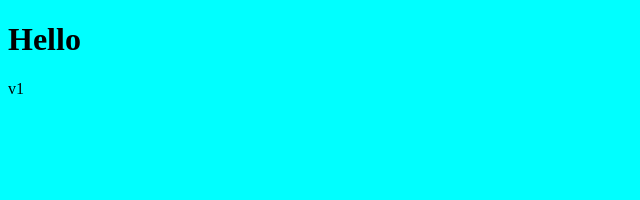
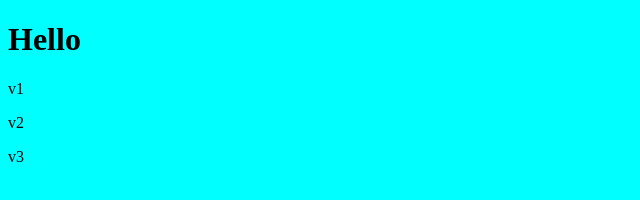
Before and after one commit to vsmeoo/gitlearn, a plain HTML site: page index.html in a window 1280 px wide. Shown: the full height of the page, 0-640 px from the left. Drawn offline with Linux system fonts and the light colour scheme.

Commit message:
v3 restored

```diff
--- a/index.html
+++ b/index.html
@@ -9,5 +9,7 @@
 <body>
     <h1>Hello</h1>
     <p>v1</p>
+    <p>v2</p>
+    <p>v3</p>
 </body>
 </html>
```
